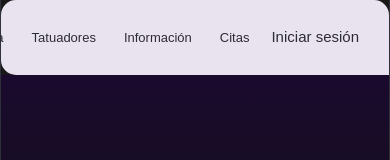
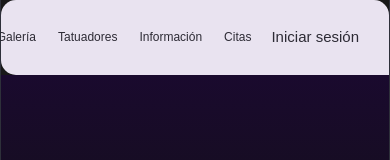
Before and after one commit to KevinGCN/Ink-Creature-React, a React (Vite) app: page / in a window 390 px wide. Shown: the top 160 px of the page. Built offline with nearby package versions, Linux system fonts and the light colour scheme.

Commit message:
adding size's smallest

```diff
--- a/src/styles/Navbar.css
+++ b/src/styles/Navbar.css
@@ -177,3 +177,35 @@
     top: 40px;
   }
 }
+
+/* ---------- PANTALLAS PEQUEÑAS ---------- */
+@media (max-width: 400px) {
+
+  .navbar {
+    padding: 8px;
+  }
+
+  .navbar-links {
+    gap: 6px;
+  }
+
+  .navbar-link {
+    font-size: 12px;
+    padding: 5px 8px;
+  }
+
+  .navbar-user-btn {
+    gap: 4px;
+    font-size: 12px;
+  }
+
+  .navbar-avatar {
+    width: 26px;
+    height: 26px;
+    font-size: 11px;
+  }
+
+  .dropdown button {
+    font-size: 12px;
+  }
+}
```
